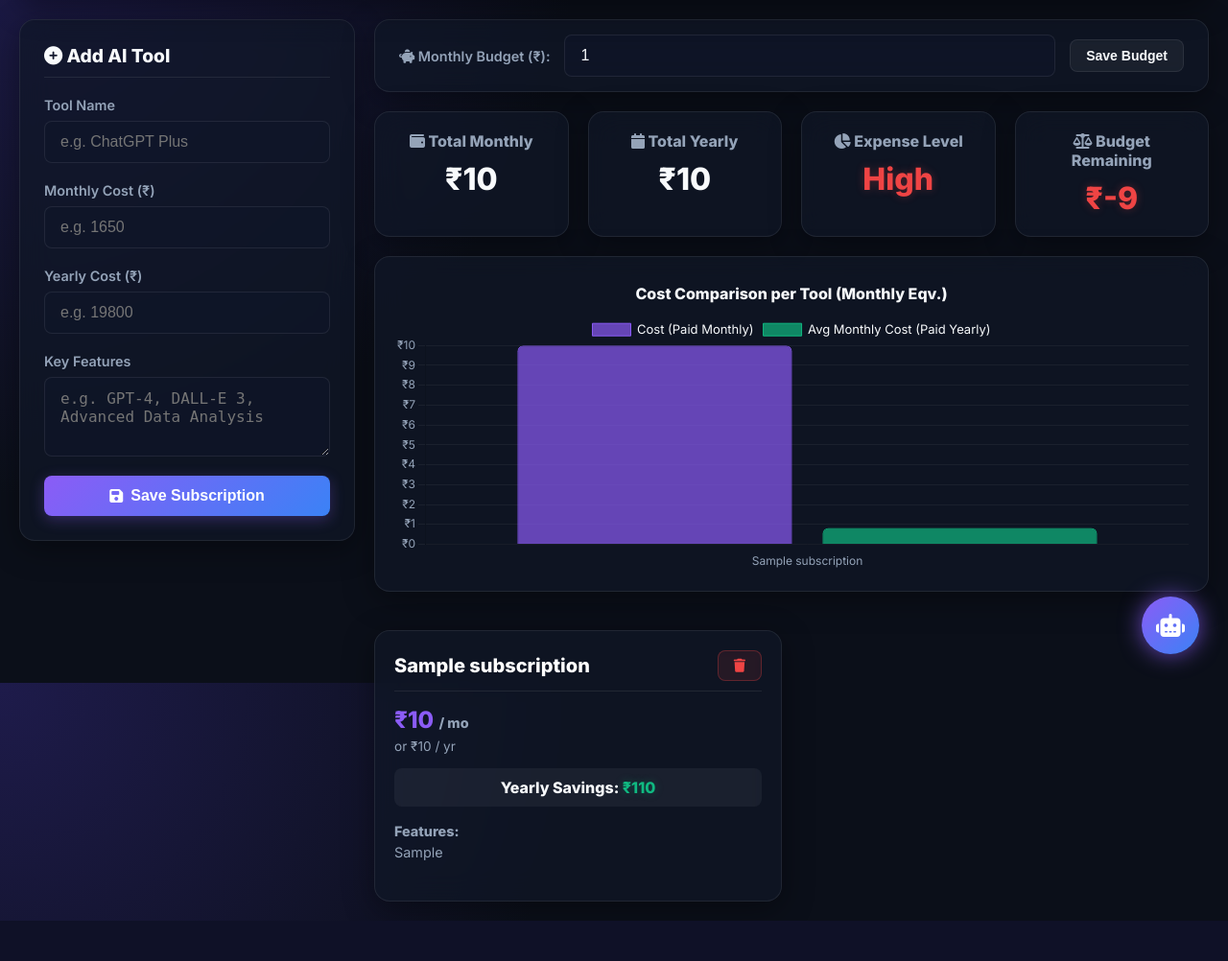
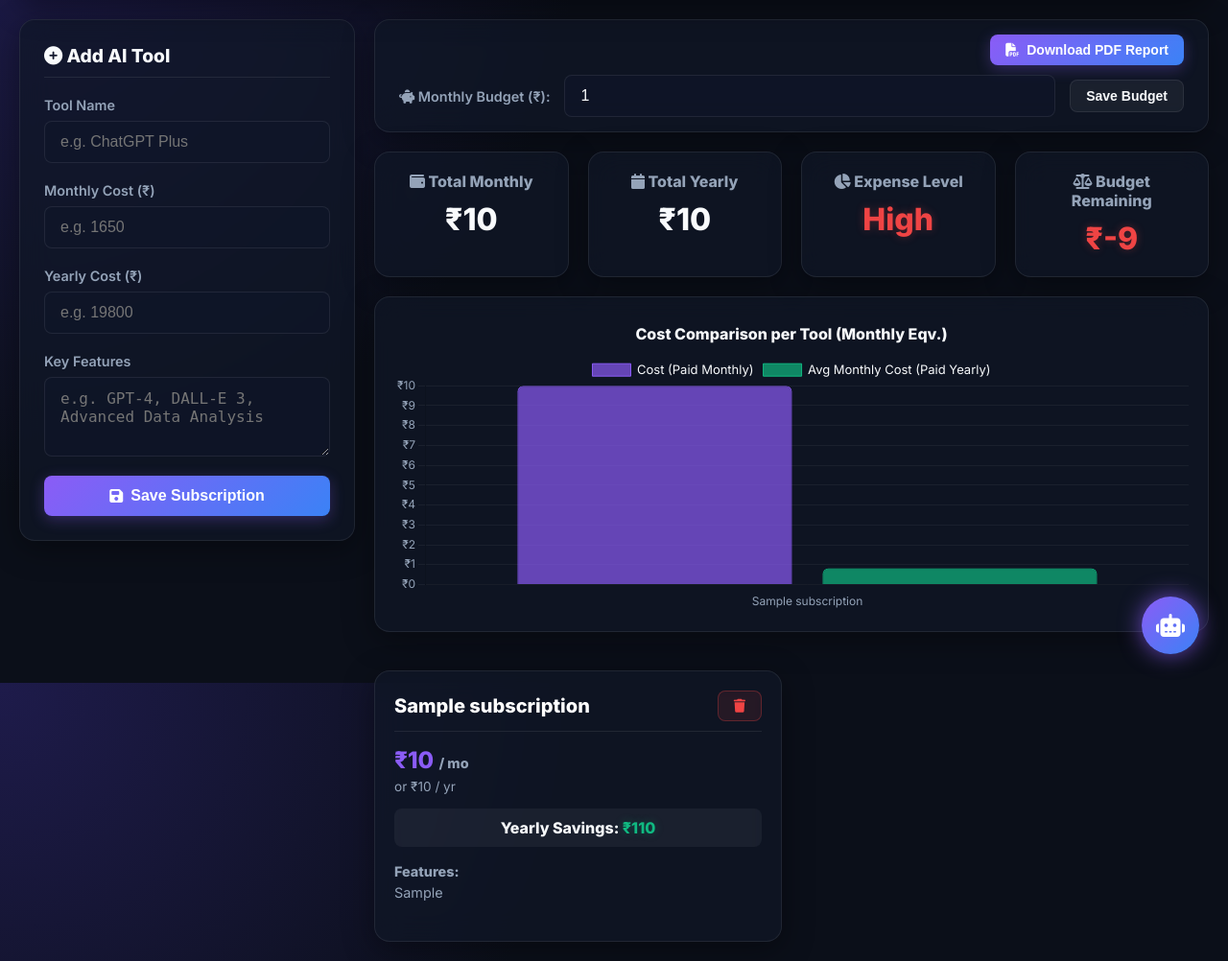
Before and after one commit to saik8088/ai-subscription-analyzer, a Flask app: page /dashboard in a window 1280 px wide. Shown: the part 88-1090 px from the top of the page at 96% size. Before the commit the page ends 1048 px from the top, so only its background shows below. Run offline with Flask 3, Linux system fonts and the light colour scheme; the visitor is signed in with stand-in values (Sample User, id 1); tables that the repository leaves empty hold one stand-in row (values such as "Sample post"); some libraries are stand-ins or nearby versions.

Commit message:
Add PDF download functionality to dashboard

```diff
--- a/static/js/dashboard.js
+++ b/static/js/dashboard.js
@@ -34,6 +34,45 @@ function initDashboard() {
     if (saveBudgetBtn) {
         saveBudgetBtn.addEventListener('click', saveBudget);
     }
+
+    // Download Report Logic
+    const downloadReportBtn = document.getElementById('downloadReportBtn');
+    if (downloadReportBtn) {
+        downloadReportBtn.addEventListener('click', downloadPDFReport);
+    }
+}
+
+function downloadPDFReport() {
+    const reportContent = document.getElementById('reportContent');
+    if (!reportContent) return;
+
+    // Temporarily change styling for better PDF output if needed
+    // (html2pdf handles most things fine)
+
+    const opt = {
+        margin:       10,
+        filename:     'AI_Subscription_Report.pdf',
+        image:        { type: 'jpeg', quality: 0.98 },
+        html2canvas:  { scale: 2, useCORS: true, logging: true },
+        jsPDF:        { unit: 'mm', format: 'a4', orientation: 'portrait' }
+    };
+
+    // New Promise-based usage:
+    const btn = document.getElementById('downloadReportBtn');
+    const originalText = btn.innerHTML;
+    btn.innerHTML = '<i class="fa-solid fa-spinner fa-spin"></i> Generating...';
+    btn.disabled = true;
+
+    html2pdf().set(opt).from(reportContent).save().then(() => {
+        btn.innerHTML = originalText;
+        btn.disabled = false;
+        if(window.showToast) window.showToast("Report downloaded successfully!", "success");
+    }).catch(err => {
+        console.error(err);
+        btn.innerHTML = originalText;
+        btn.disabled = false;
+        if(window.showToast) window.showToast("Failed to generate report", "error");
+    });
 }
 
 async function fetchBudget() {
--- a/templates/pages/dashboard.html
+++ b/templates/pages/dashboard.html
@@ -2,6 +2,7 @@
 
 {% block extra_head %}
 <script src="https://cdn.jsdelivr.net/npm/chart.js"></script>
+<script src="https://cdnjs.cloudflare.com/ajax/libs/html2pdf.js/0.10.1/html2pdf.bundle.min.js"></script>
 {% endblock %}
 
 {% block content %}
@@ -33,13 +34,16 @@
     </aside>
 
     <!-- Main Content Area -->
-    <section class="main-content">
+    <section class="main-content" id="reportContent">
         <!-- Settings Bar -->
         <div class="settings-bar glass-panel">
+            <div style="display: flex; justify-content: flex-end; margin-bottom: 10px;" data-html2pdf-ignore="true">
+                <button id="downloadReportBtn" class="btn btn-primary btn-sm"><i class="fa-solid fa-file-pdf"></i> Download PDF Report</button>
+            </div>
             <div class="input-group inline-group" style="margin-bottom:0;">
                 <label for="monthlyBudget"><i class="fa-solid fa-piggy-bank"></i> Monthly Budget (₹):</label>
                 <input type="number" id="monthlyBudget" placeholder="Enter your total monthly budget..." min="0">
-                <button id="saveBudgetBtn" class="btn btn-secondary btn-sm">Save Budget</button>
+                <button id="saveBudgetBtn" class="btn btn-secondary btn-sm" data-html2pdf-ignore="true">Save Budget</button>
             </div>
         </div>
 
```
